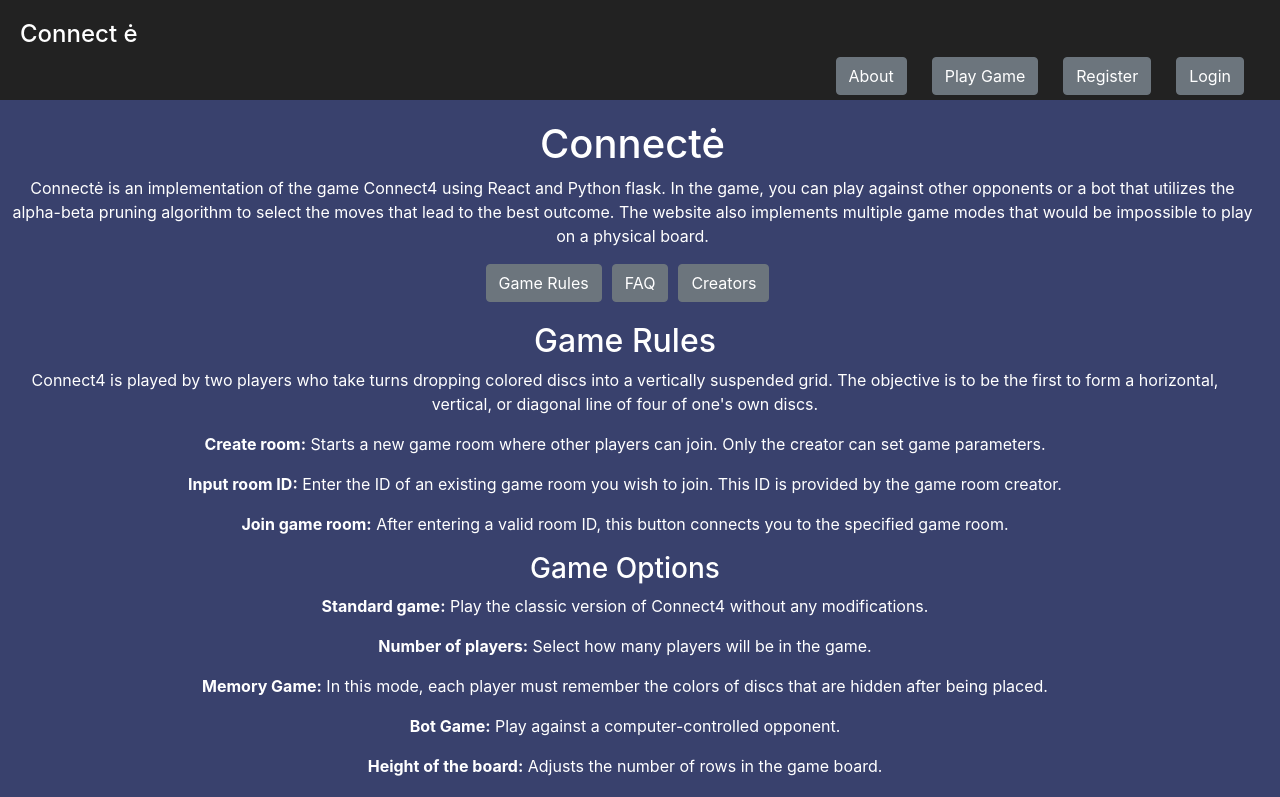
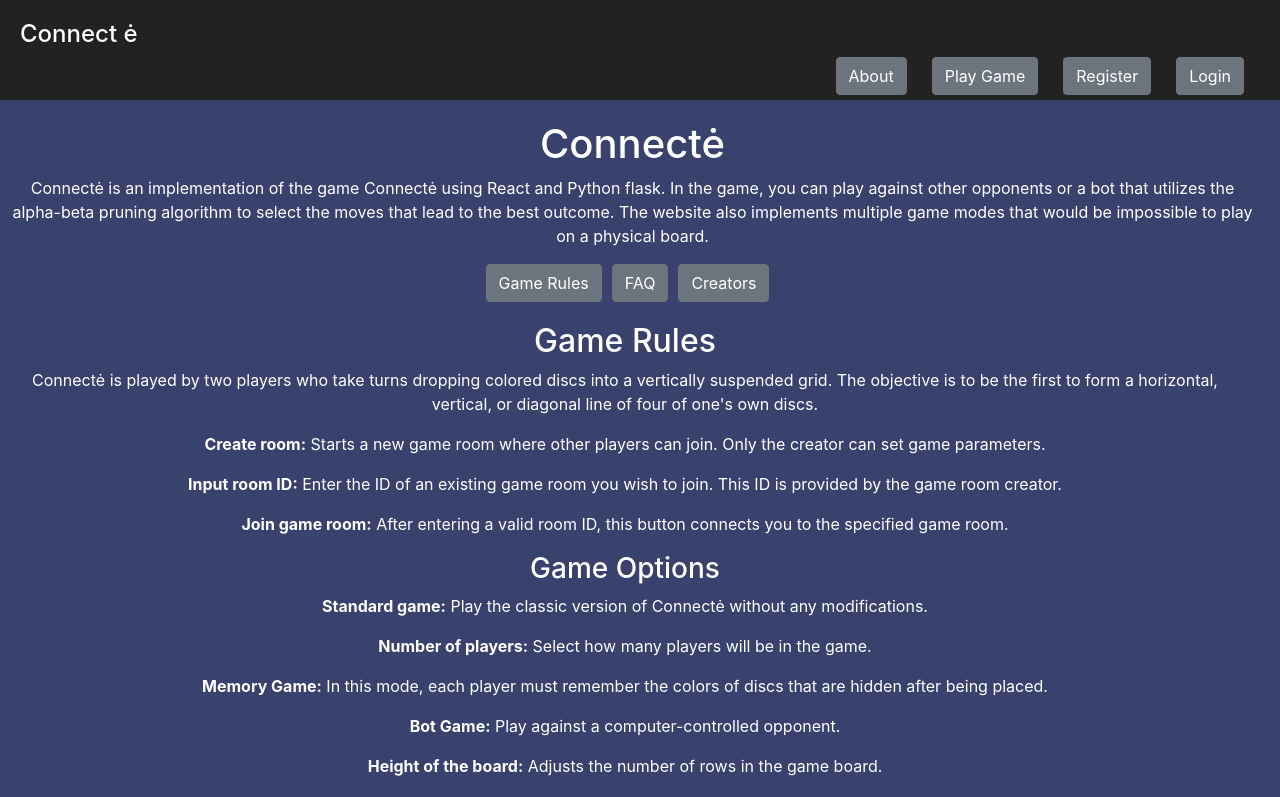
Before and after one commit to Ma813/Connecte, a React (Create React App) app: page /about in a window 1280 px wide. Shown: the top 797 px of the page. Built offline with nearby package versions, Linux system fonts and the light colour scheme.

Commit message:
Copyright issues fixed

```diff
--- a/src/pages/About.js
+++ b/src/pages/About.js
@@ -43,7 +43,7 @@ export default function About() {
             <p><strong>2. Can I join a game if I don’t know anyone?</strong></p>
             <p>No, public rooms feature is not available yet.</p>
 
-            <p><strong>3. What is the goal of Connect4?</strong></p>
+            <p><strong>3. What is the goal of Connectė?</strong></p>
             <p>The goal is to connect four of your discs in a row either horizontally, vertically, or diagonally before your opponent does.</p>
 
             <p><strong>4. Are there different game modes available?</strong></p>
@@ -73,12 +73,12 @@ export default function About() {
     const gameRulesContent = (
         <div>
             <h2>Game Rules</h2>
-            <p>Connect4 is played by two players who take turns dropping colored discs into a vertically suspended grid. The objective is to be the first to form a horizontal, vertical, or diagonal line of four of one's own discs.</p>
+            <p>Connectė is played by two players who take turns dropping colored discs into a vertically suspended grid. The objective is to be the first to form a horizontal, vertical, or diagonal line of four of one's own discs.</p>
             <p><strong>Create room:</strong> Starts a new game room where other players can join. Only the creator can set game parameters.</p>
             <p><strong>Input room ID:</strong> Enter the ID of an existing game room you wish to join. This ID is provided by the game room creator.</p>
             <p><strong>Join game room:</strong> After entering a valid room ID, this button connects you to the specified game room.</p>
             <h3>Game Options</h3>
-            <p><strong>Standard game:</strong> Play the classic version of Connect4 without any modifications.</p>
+            <p><strong>Standard game:</strong> Play the classic version of Connectė without any modifications.</p>
             <p><strong>Number of players:</strong> Select how many players will be in the game.</p>
             <p><strong>Memory Game:</strong> In this mode, each player must remember the colors of discs that are hidden after being placed.</p>
             <p><strong>Bot Game:</strong> Play against a computer-controlled opponent.</p>
@@ -105,7 +105,7 @@ export default function About() {
     return (
         <div>
             <h1>Connectė</h1>
-            <p>Connectė is an implementation of the game Connect4 using React and Python flask. In the game, you can play against other opponents or a bot that utilizes the alpha-beta pruning algorithm to select the moves that lead to the best outcome. The website also implements multiple game modes that would be impossible to play on a physical board.</p>
+            <p>Connectė is an implementation of the game Connectė using React and Python flask. In the game, you can play against other opponents or a bot that utilizes the alpha-beta pruning algorithm to select the moves that lead to the best outcome. The website also implements multiple game modes that would be impossible to play on a physical board.</p>
 
             <button style={{ marginRight: '10px' }} className="btn btn-secondary" onClick={() => setContent('gameRules')}>Game Rules</button>
 
```
Also changed, not shown: 1 other file (tests, documents, lock files or other folders).
